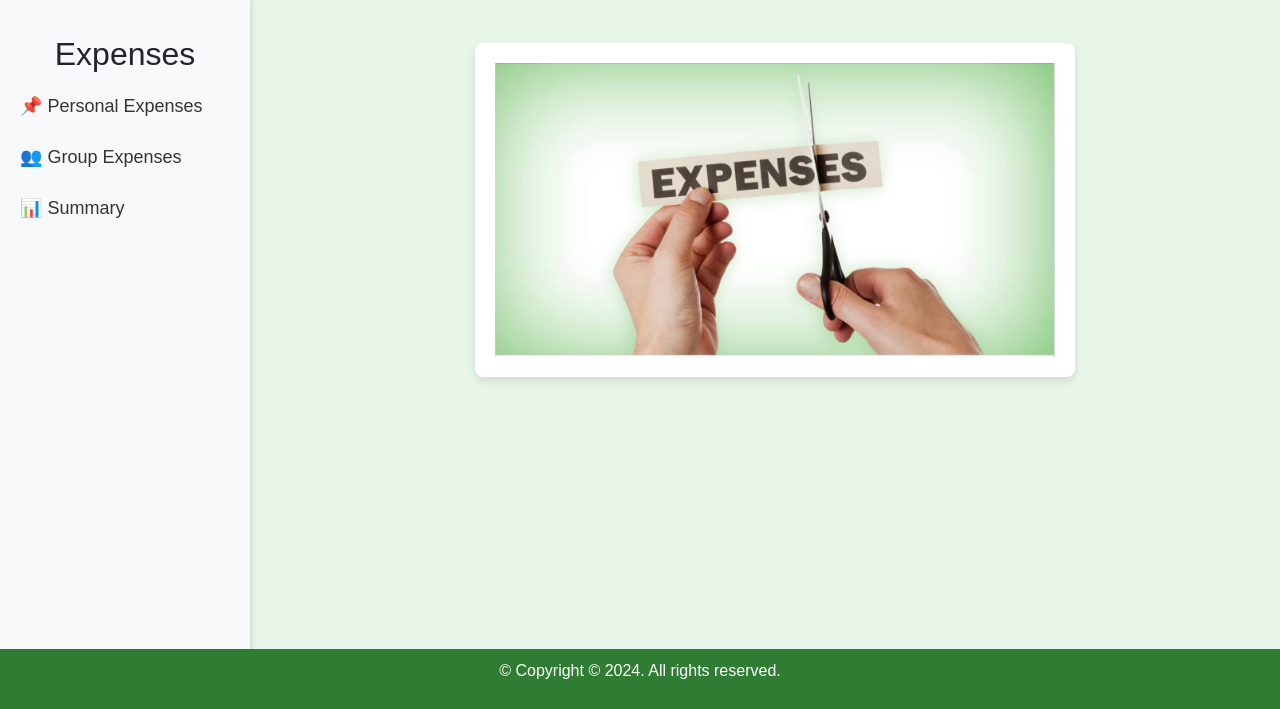
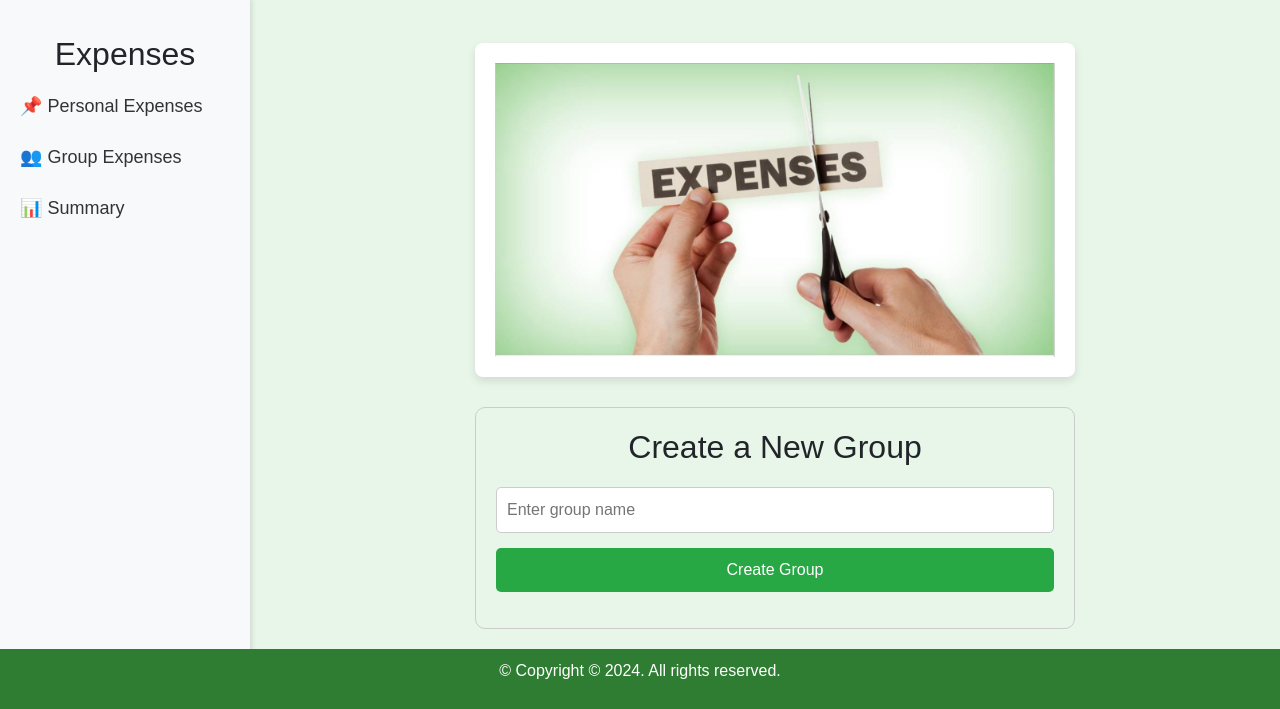
Before and after one commit to prakriti-khadka11/expense_tracker_web, a Django app: page /index/ in a window 1280 px wide. Shown: the part 91-800 px from the top of the page. Run offline with Django 5.2, Linux system fonts and the light colour scheme.

Commit message:
Added group creation section to index.html by sezal

```diff
--- a/templates/index.html
+++ b/templates/index.html
@@ -191,11 +191,36 @@
                 </form>
             </section>
 
+
+            <!-- Group Creation Section -->
+            <section id="group-section" style="margin: 30px auto; max-width: 600px; padding: 20px; border: 1px solid #ccc; border-radius: 10px;">
+                <h2 style="text-align: center; margin-bottom: 20px;">Create a New Group</h2>
+                <form id="group-form" style="display: flex; flex-direction: column; gap: 15px;">
+                    <input
+            type="text"
+            id="group-name"
+            placeholder="Enter group name"
+            required
+            style="padding: 10px; font-size: 16px; border-radius: 5px; border: 1px solid #ccc;"
+        />
+        <button
+            type="submit"
+            style="padding: 10px; background-color: #28a745; color: white; border: none; border-radius: 5px; font-size: 16px; cursor: pointer;"
+        >
+        Create Group
+        </button>
+    </form>
+    <p id="group-message" style="margin-top: 10px; color: green; text-align: center;"></p>
+</section>
+
             <!-- Group Expenses Section -->
-            <section id="group" class="content-section">
-                <h2>Group Expenses</h2>
-                <p id="msg" style="display: none;"></p> <!-- Message Container -->
+            <section id="group" class="content-section" style="margin: 40px auto; max-width: 600px;">
+                <h2 style="text-align: center;">Group Expenses</h2>
+                <p id="msg" style="display: none; text-align: center; margin-top: 10px; color: red;"></p>
             </section>
+
+
+
             <!-- Summary Section -->
             <section id="summary" class="content-section">
                 <h2>Expense Summary</h2>
```
